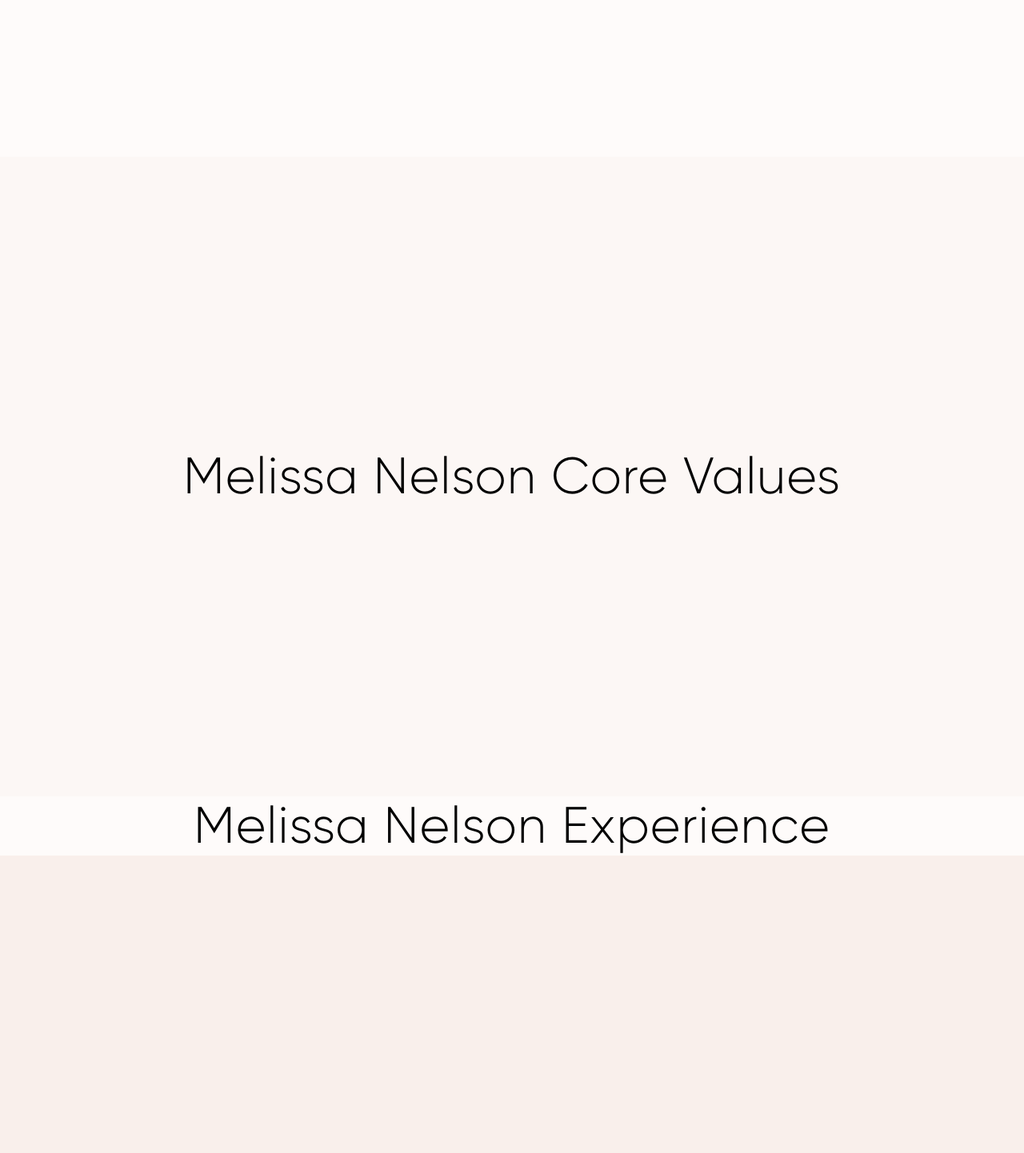
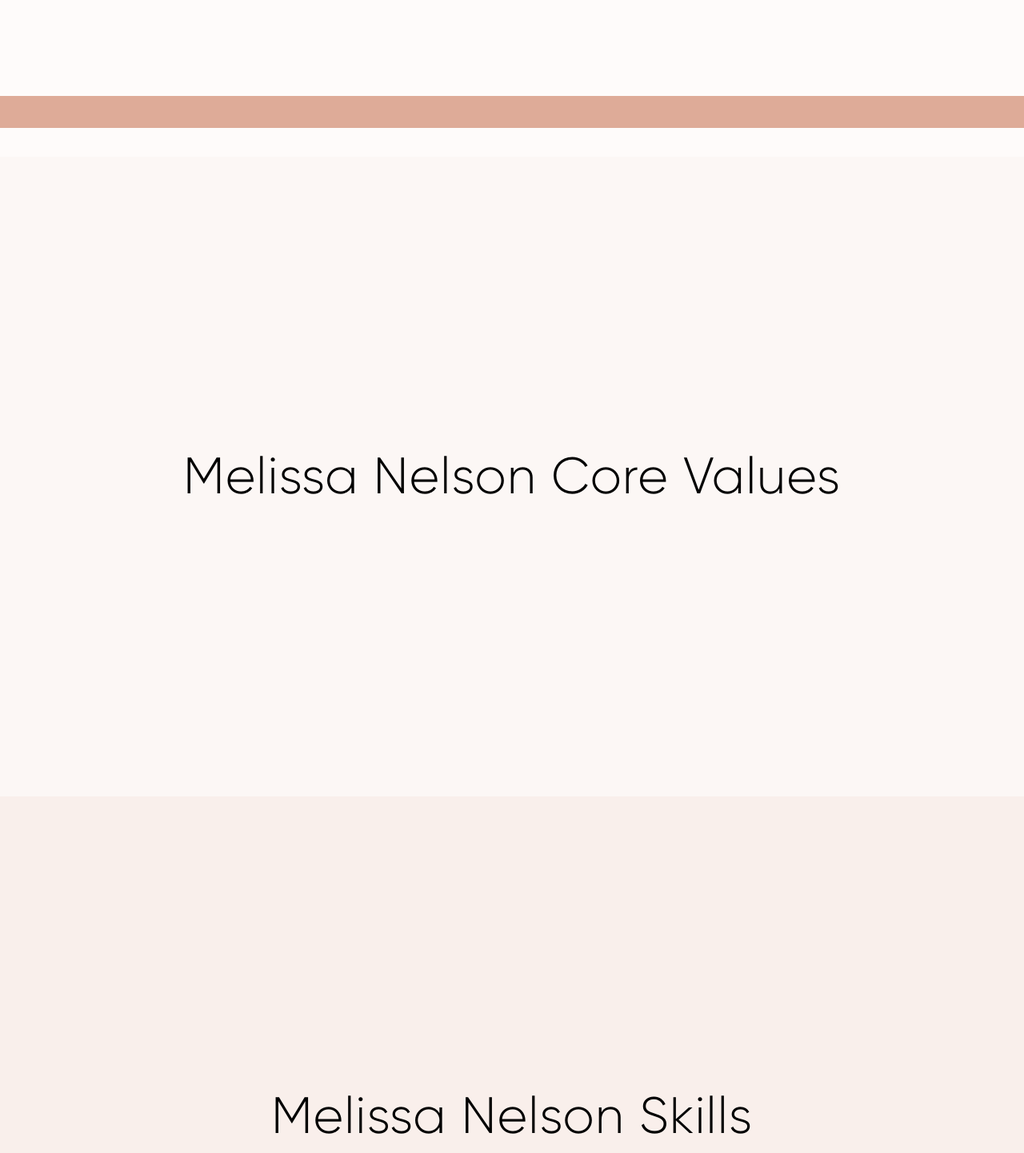
Before and after one commit to holkesvig/resume, a Next.js app: page / in a window 1280 px wide. Shown: the part 640-2082 px from the top of the page at 80% size. Built offline with nearby package versions, Linux system fonts and the light colour scheme.

Commit message:
add skills section and footer

```diff
--- a/components/Layout/Layout.js
+++ b/components/Layout/Layout.js
@@ -16,6 +16,7 @@ export default function Layout({ children }) {
                 <div className={styles.navigation}>
                     <Button className={`${styles.navItem} ${styles.desktop}`}><Link href="#home">Hello</Link></Button>
                     <Button className={`${styles.navItem} ${styles.desktop}`}><Link href="#values">Values</Link></Button>
+                    <Button className={`${styles.navItem} ${styles.desktop}`}><Link href="#skills">Skills</Link></Button>
                     <Button className={`${styles.navItem} ${styles.desktop}`}><Link href="#experience">Experience</Link></Button>
                     <Button className={`${styles.navItem} ${styles.desktop}`}><Link href="#download">Resume PDF</Link></Button>
                     <div className={styles.mobile}>
--- a/pages/index.js
+++ b/pages/index.js
@@ -12,9 +12,7 @@ export default function Index() {
         <Head>
           <link rel="icon" href="/favicon.ico" />
         </Head>
-
         <main className={styles.main}>
-
           <div className={styles.homeSection} id="home">
               <Home></Home>
           </div>
@@ -25,7 +23,7 @@ export default function Index() {
             </div>
             <div className={styles.skillsSection} id="skills">
                 <h1 className={styles.title}>
-                    Melissa Nelson Experience
+                    Melissa Nelson Skills
                 </h1>
             </div>
             <div className={styles.experienceSection} id="experience">
@@ -33,14 +31,14 @@ export default function Index() {
                     Melissa Nelson Experience
                 </h1>
             </div>
-            <div className={styles.downloadSection} id="download">
+            <div className={styles.workSection} id="work">
                 <h1 className={styles.title}>
-                    Melissa Nelson Download
+                    Melissa Nelson Work
                 </h1>
             </div>
         </main>
-
         <footer>
+          <div className={styles.footer}></div>
         </footer>
       </Layout>
 
--- a/pages/index.module.scss
+++ b/pages/index.module.scss
@@ -28,7 +28,7 @@
       background: #fcf7f5;
     }
 
-    .coreValuesSection {
+    .skillsSection {
       width: 100vw;
       height: 100vh;
       display: flex;
@@ -36,7 +36,7 @@
       align-items: center;
       position: relative;
       text-align: center;
-      background: #fcf7f5;
+      background: #f9efeb;
     }
 
     .experienceSection {
@@ -47,10 +47,10 @@
       align-items: center;
       position: relative;
       text-align: center;
-      background: #f9efeb;
+      background: #f2ded6;
     }
 
-    .downloadSection {
+    .workSection {
       width: 100vw;
       height: 100vh;
       display: flex;
@@ -58,7 +58,7 @@
       align-items: center;
       position: relative;
       text-align: center;
-      background: #f2ded6;
+      background: #e4bcac;
     }
   }
 
@@ -71,12 +71,14 @@
   }
 
   .footer {
-    width: 100%;
-    border-top: 1px solid #eaeaea;
+    width: 100vw;
+    height: 5vh;
+    position: fixed;
+    bottom: 0;
     display: flex;
     justify-content: center;
     align-items: center;
-    background-color: #e4bcac;
+    background-color: #deab98;
   }
 
   .title {
```
